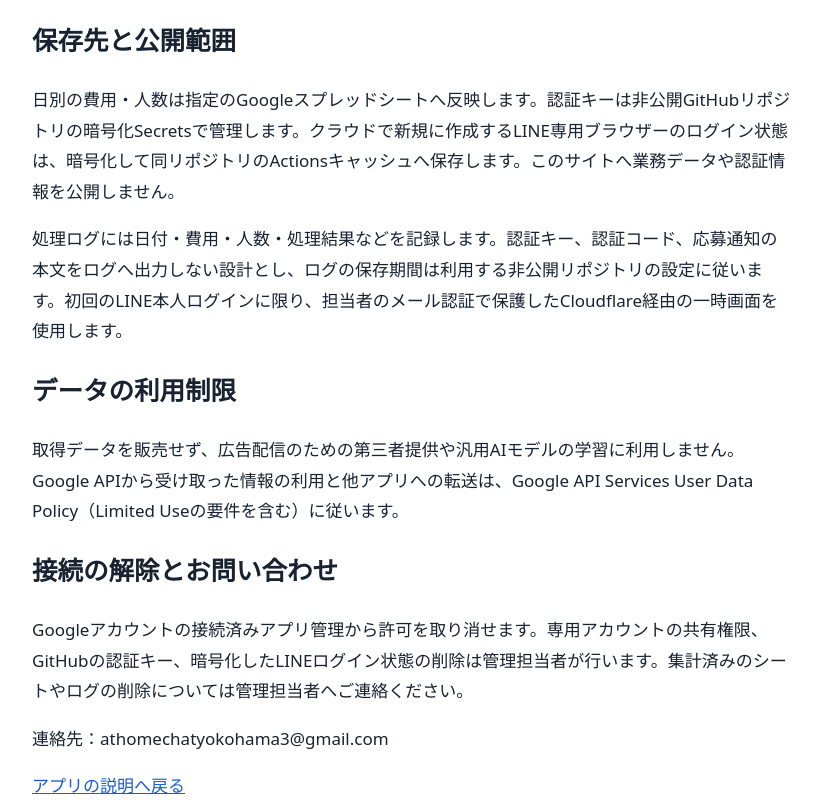
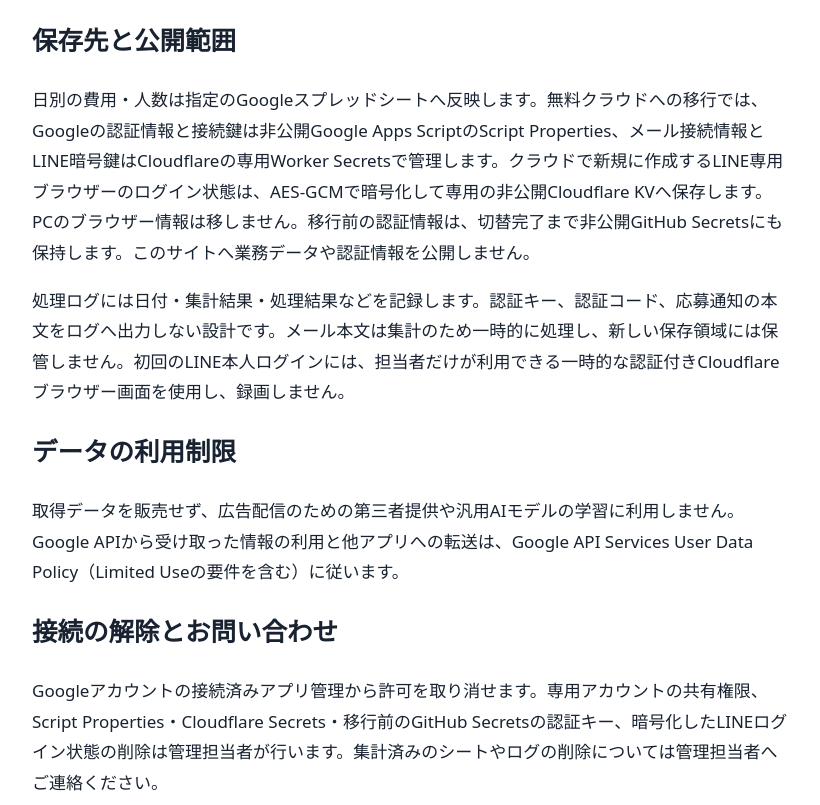
Before and after one commit to atgroupminatomirai-arch/atgroup-daily-app-info, a plain HTML site: page privacy.html in a window 1280 px wide. Shown: the part 419-1224 px from the top of the page, without its empty margins (228-1048 px from the left). Drawn offline with Linux system fonts and the light colour scheme.

Commit message:
Document approved free cloud credential and encrypted LINE storage

```diff
--- a/privacy.html
+++ b/privacy.html
@@ -7,12 +7,12 @@
 <h2>利用目的と取得範囲</h2>
 <p>担当者が許可したGoogle広告の費用、対象スプレッドシートの集計値、求人応募通知の集計、LINE連携サービスの最終やり取り日別人数を、社内の求人実績管理に用います。Googleアカウントのメールアドレスは接続先の本人確認に用います。応募通知のメールアドレス・電話番号は同日内の重複判定に用います。</p>
 <h2>保存先と公開範囲</h2>
-<p>日別の費用・人数は指定のGoogleスプレッドシートへ反映します。認証キーは非公開GitHubリポジトリの暗号化Secretsで管理します。クラウドで新規に作成するLINE専用ブラウザーのログイン状態は、暗号化して同リポジトリのActionsキャッシュへ保存します。このサイトへ業務データや認証情報を公開しません。</p>
-<p>処理ログには日付・費用・人数・処理結果などを記録します。認証キー、認証コード、応募通知の本文をログへ出力しない設計とし、ログの保存期間は利用する非公開リポジトリの設定に従います。初回のLINE本人ログインに限り、担当者のメール認証で保護したCloudflare経由の一時画面を使用します。</p>
+<p>日別の費用・人数は指定のGoogleスプレッドシートへ反映します。無料クラウドへの移行では、Googleの認証情報と接続鍵は非公開Google Apps ScriptのScript Properties、メール接続情報とLINE暗号鍵はCloudflareの専用Worker Secretsで管理します。クラウドで新規に作成するLINE専用ブラウザーのログイン状態は、AES-GCMで暗号化して専用の非公開Cloudflare KVへ保存します。PCのブラウザー情報は移しません。移行前の認証情報は、切替完了まで非公開GitHub Secretsにも保持します。このサイトへ業務データや認証情報を公開しません。</p>
+<p>処理ログには日付・集計結果・処理結果などを記録します。認証キー、認証コード、応募通知の本文をログへ出力しない設計です。メール本文は集計のため一時的に処理し、新しい保存領域には保管しません。初回のLINE本人ログインには、担当者だけが利用できる一時的な認証付きCloudflareブラウザー画面を使用し、録画しません。</p>
 <h2>データの利用制限</h2>
 <p>取得データを販売せず、広告配信のための第三者提供や汎用AIモデルの学習に利用しません。Google APIから受け取った情報の利用と他アプリへの転送は、Google API Services User Data Policy（Limited Useの要件を含む）に従います。</p>
 <h2>接続の解除とお問い合わせ</h2>
-<p>Googleアカウントの接続済みアプリ管理から許可を取り消せます。専用アカウントの共有権限、GitHubの認証キー、暗号化したLINEログイン状態の削除は管理担当者が行います。集計済みのシートやログの削除については管理担当者へご連絡ください。</p>
+<p>Googleアカウントの接続済みアプリ管理から許可を取り消せます。専用アカウントの共有権限、Script Properties・Cloudflare Secrets・移行前のGitHub Secretsの認証キー、暗号化したLINEログイン状態の削除は管理担当者が行います。集計済みのシートやログの削除については管理担当者へご連絡ください。</p>
 <p>連絡先：athomechatyokohama3@gmail.com</p>
 <p><a href="index.html">アプリの説明へ戻る</a></p>
 </html>
```
